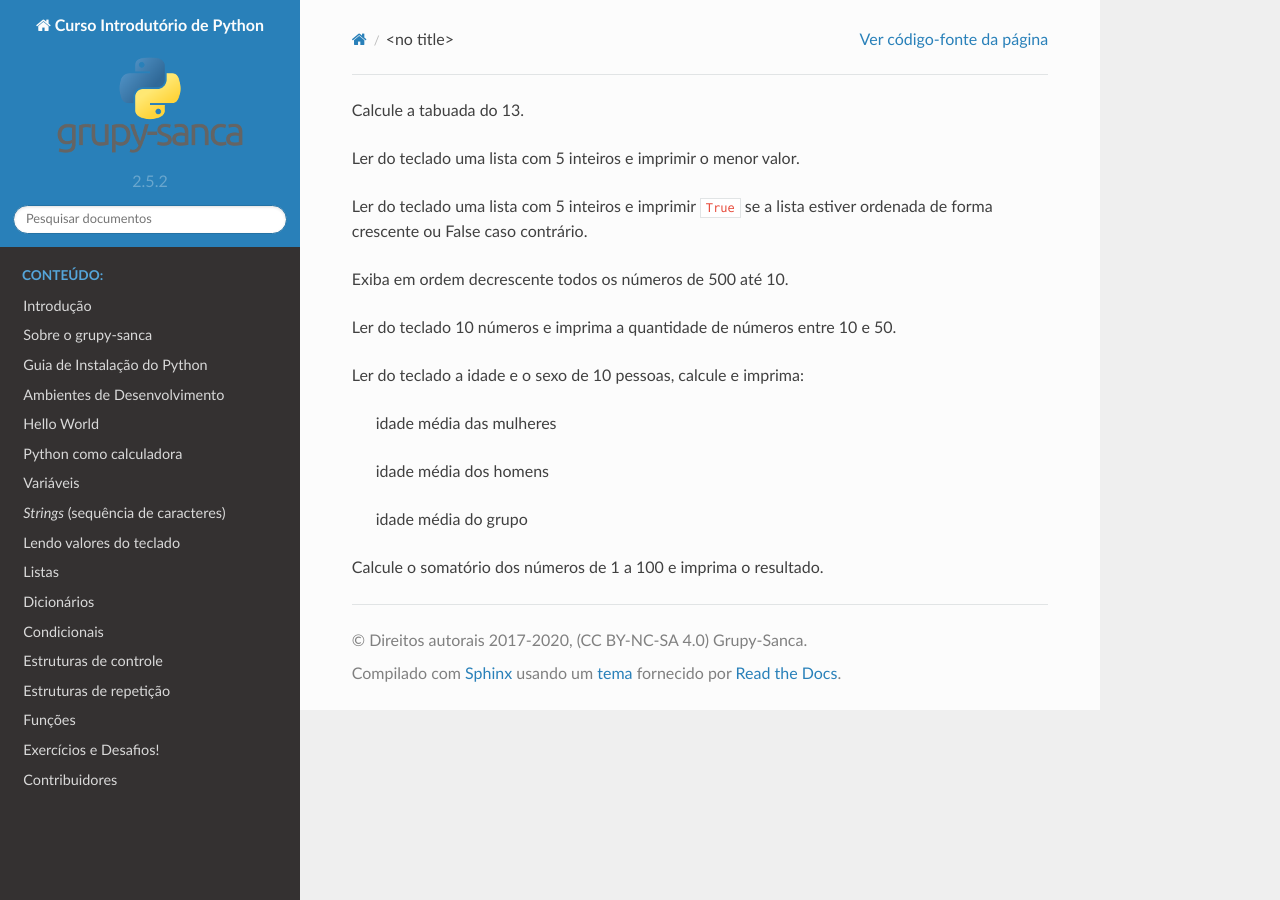
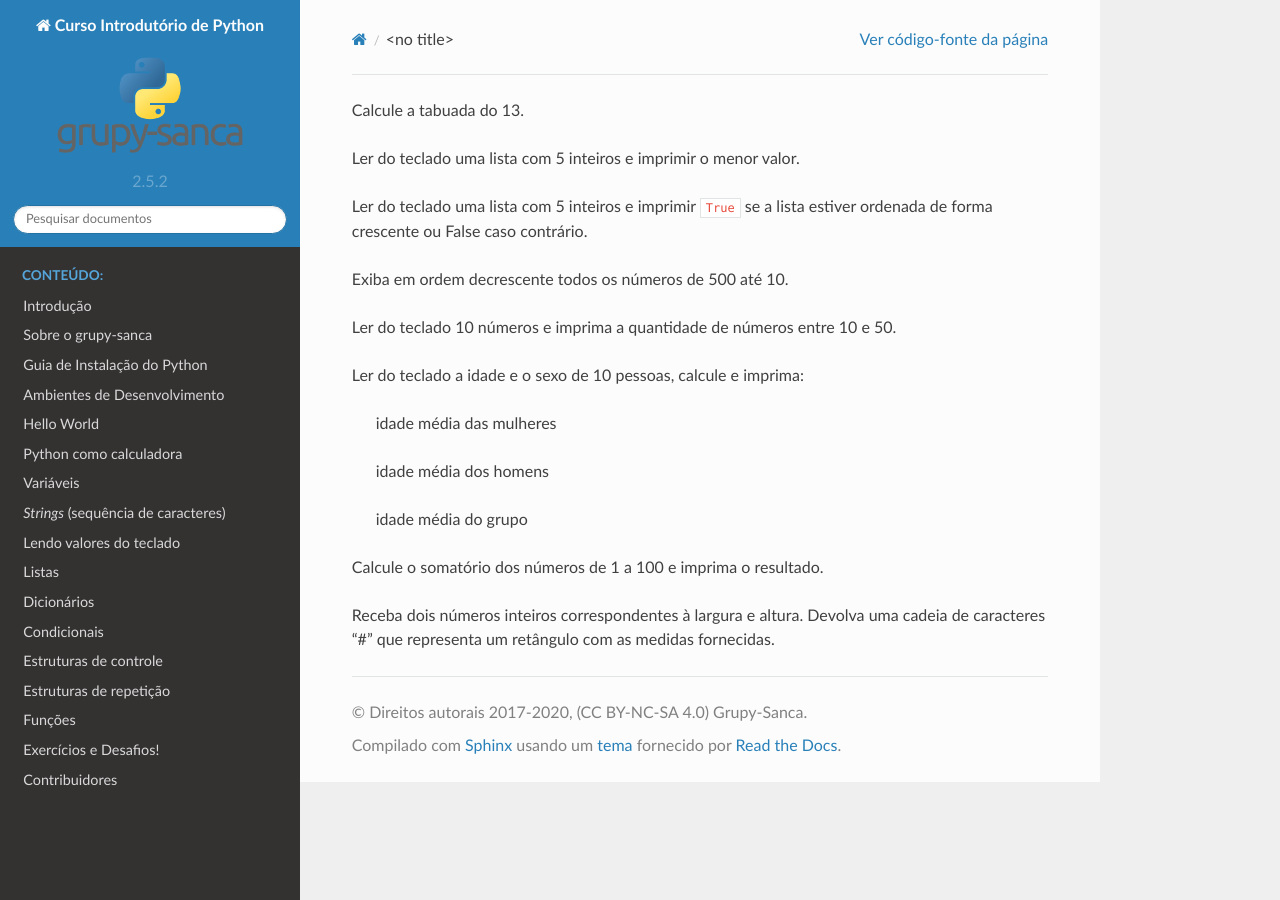
Before and after one commit to grupy-sanca/curso-python, a Sphinx documentation site: the page built from source/exercicios_repeticao.rst, in a window 1280 px wide. Built offline with Sphinx 7.4.7 and the Read the Docs theme 2.0.0, drawn with Linux system fonts in a browser that asks for light colours.

Commit message:
add while exercise

```diff
--- a/source/exercicios_repeticao.rst
+++ b/source/exercicios_repeticao.rst
@@ -18,3 +18,5 @@
         #) idade média do grupo
 
 #. Calcule o somatório dos números de 1 a 100 e imprima o resultado.
+
+#.	Receba dois números inteiros correspondentes à largura e altura. Devolva uma cadeia de caracteres "#" que representa um retângulo com as medidas fornecidas.
```
